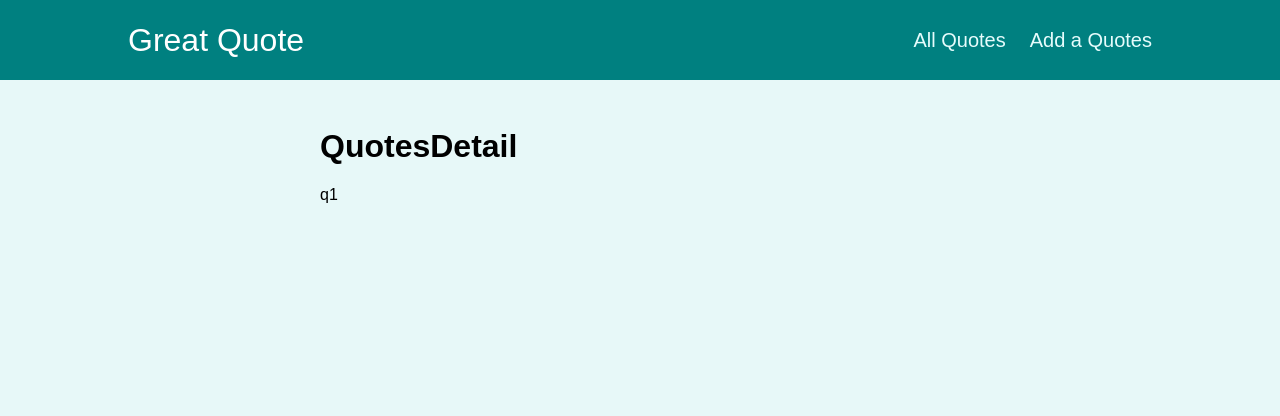
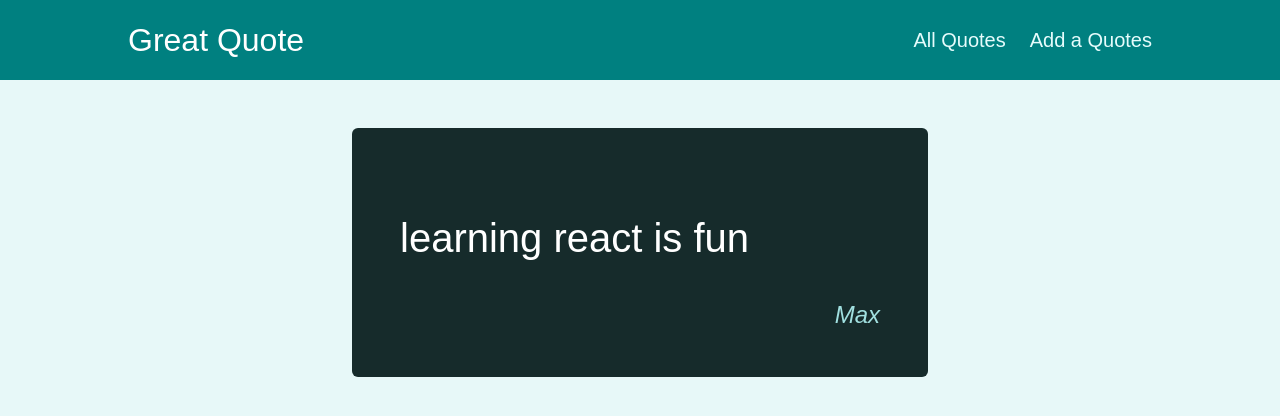
Before and after one commit to jaewoo-ahn/ReactProject, a React (Create React App) app: page /quotes/q1 in a window 1280 px wide. Shown: the top 416 px of the page. Built offline with nearby package versions, Linux system fonts and the light colour scheme.

Commit message:
add : active detail button

```diff
--- a/src/components/quotes/QuoteItem.js
+++ b/src/components/quotes/QuoteItem.js
@@ -1,4 +1,5 @@
-import classes from './QuoteItem.module.css';
+import {Link} from "react-router-dom";
+import classes from "./QuoteItem.module.css";
 
 const QuoteItem = (props) => {
   return (
@@ -9,9 +10,9 @@
         </blockquote>
         <figcaption>{props.author}</figcaption>
       </figure>
-      <a className='btn'>
+      <Link className="btn" to={`/quotes/${props.id}`}>
         View Fullscreen
-      </a>
+      </Link>
     </li>
   );
 };
--- a/src/pages/AllQuotes.js
+++ b/src/pages/AllQuotes.js
@@ -2,8 +2,8 @@
 import QuoteList from "../components/quotes/QuoteList";
 
 const DUMMY_QUOTES = [
-  {id: 1, author: "Max", text: "learning react is fun"},
-  {id: 2, author: "Jax", text: "learning react is great"},
+  {id: "q1", author: "Max", text: "learning react is fun"},
+  {id: "q2", author: "Jax", text: "learning react is great"},
 ];
 
 function AllQuotes() {
--- a/src/pages/QuotesDetail.js
+++ b/src/pages/QuotesDetail.js
@@ -1,14 +1,25 @@
 import React, {Fragment} from "react";
 import {useParams, Route} from "react-router-dom";
 
+import HighlightedQuote from "../components/quotes/HighlightedQuote";
 import Comments from "../components/comments/Comments";
+
+const DUMMY_QUOTES = [
+  {id: "q1", author: "Max", text: "learning react is fun"},
+  {id: "q2", author: "Jax", text: "learning react is great"},
+];
 
 function QuotesDetail() {
   const params = useParams();
+
+  const quote = DUMMY_QUOTES.find((quote) => quote.id === params.quoteId);
+
+  if (!quote) {
+    return <p>No quote Found!!</p>;
+  }
   return (
     <Fragment>
-      <h1>QuotesDetail</h1>
-      <p>{params.quoteId}</p>
+      <HighlightedQuote text={quote.text} author={quote.author} />
       <Route path={`/quotes/${params.quoteId}/comments`}>
         <Comments />
       </Route>
```
Also changed, not shown: 1 other file (tests, documents, lock files or other folders).
